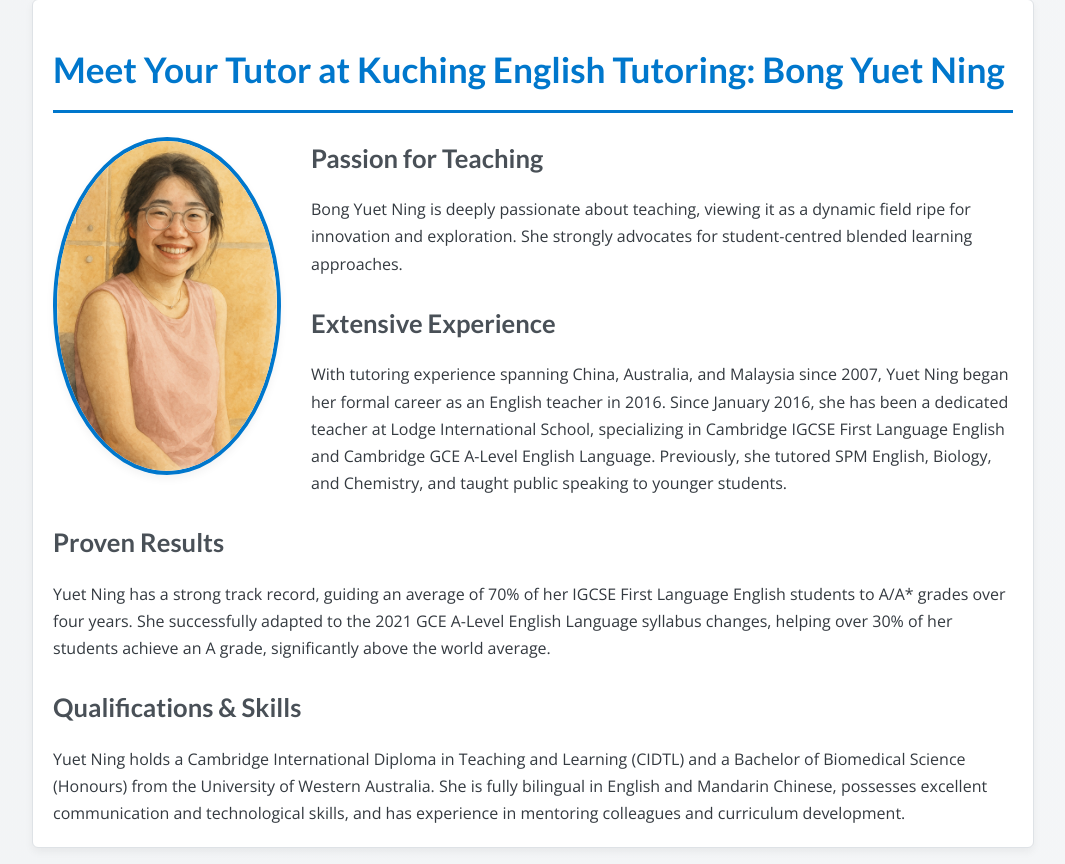
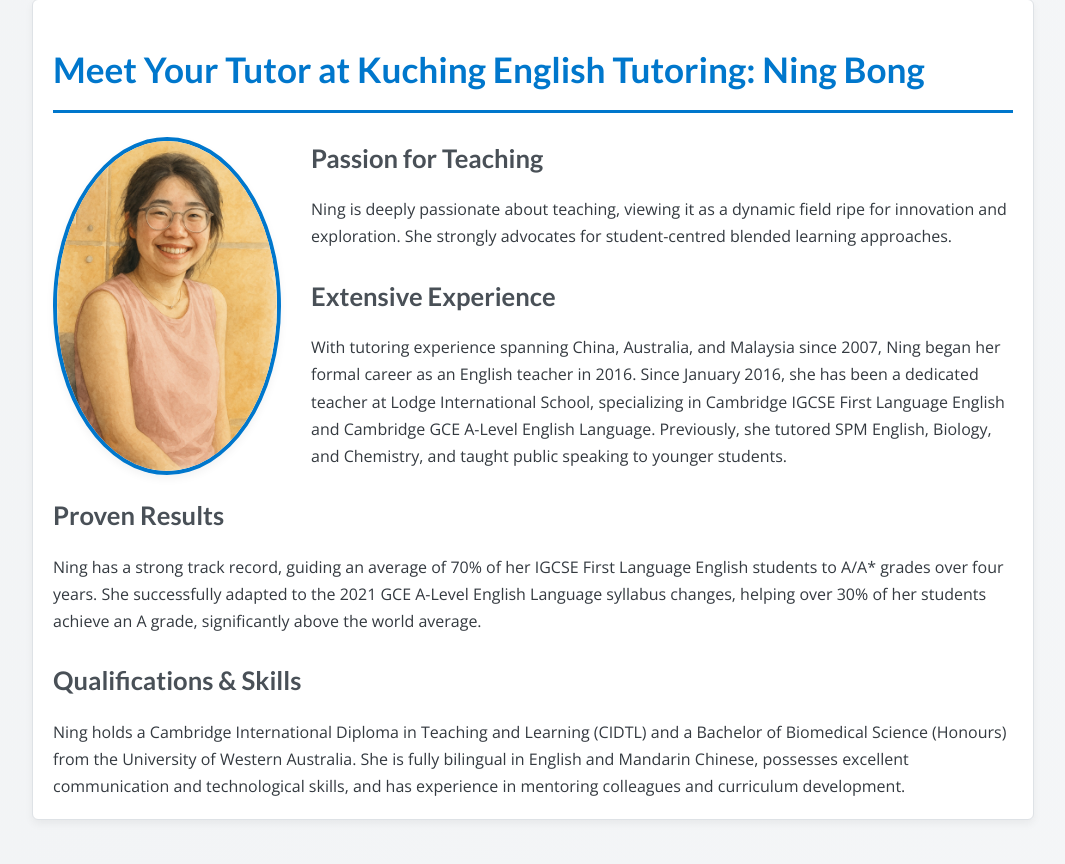
Before and after one commit to loongbong/EBB6484-website-project, a plain HTML site: page about.html in a window 1280 px wide. Shown: the part 216-1080 px from the top of the page, without its empty margins (107-1172 px from the left). Drawn offline with nearby package versions, Linux system fonts and the light colour scheme.

Commit message:
Update about.html

```diff
--- a/about.html
+++ b/about.html
@@ -24,21 +24,21 @@
 
     <main>
         <section id="about-tutor" class="container">
-            <h2>Meet Your Tutor at Kuching English Tutoring: Bong Yuet Ning</h2>
+            <h2>Meet Your Tutor at Kuching English Tutoring: Ning Bong</h2>
             <div class="tutor-profile">
                  <img src="images/tutor-photo.jpg" alt="Profile picture of Bong Yuet Ning, English Tutor" class="placeholder-image profile-pic">
                  <div>
                     <h3>Passion for Teaching</h3>
-                    <p>Bong Yuet Ning is deeply passionate about teaching, viewing it as a dynamic field ripe for innovation and exploration. She strongly advocates for student-centred blended learning approaches.</p>
+                    <p>Ning is deeply passionate about teaching, viewing it as a dynamic field ripe for innovation and exploration. She strongly advocates for student-centred blended learning approaches.</p>
 
                     <h3>Extensive Experience</h3>
-                    <p>With tutoring experience spanning China, Australia, and Malaysia since 2007, Yuet Ning began her formal career as an English teacher in 2016. Since January 2016, she has been a dedicated teacher at Lodge International School, specializing in Cambridge IGCSE First Language English and Cambridge GCE A-Level English Language. Previously, she tutored SPM English, Biology, and Chemistry, and taught public speaking to younger students.</p>
+                    <p>With tutoring experience spanning China, Australia, and Malaysia since 2007, Ning began her formal career as an English teacher in 2016. Since January 2016, she has been a dedicated teacher at Lodge International School, specializing in Cambridge IGCSE First Language English and Cambridge GCE A-Level English Language. Previously, she tutored SPM English, Biology, and Chemistry, and taught public speaking to younger students.</p>
 
                     <h3>Proven Results</h3>
-                    <p>Yuet Ning has a strong track record, guiding an average of 70% of her IGCSE First Language English students to A/A* grades over four years. She successfully adapted to the 2021 GCE A-Level English Language syllabus changes, helping over 30% of her students achieve an A grade, significantly above the world average.</p>
+                    <p>Ning has a strong track record, guiding an average of 70% of her IGCSE First Language English students to A/A* grades over four years. She successfully adapted to the 2021 GCE A-Level English Language syllabus changes, helping over 30% of her students achieve an A grade, significantly above the world average.</p>
 
                     <h3>Qualifications & Skills</h3>
-                    <p>Yuet Ning holds a Cambridge International Diploma in Teaching and Learning (CIDTL) and a Bachelor of Biomedical Science (Honours) from the University of Western Australia. She is fully bilingual in English and Mandarin Chinese, possesses excellent communication and technological skills, and has experience in mentoring colleagues and curriculum development.</p>
+                    <p>Ning holds a Cambridge International Diploma in Teaching and Learning (CIDTL) and a Bachelor of Biomedical Science (Honours) from the University of Western Australia. She is fully bilingual in English and Mandarin Chinese, possesses excellent communication and technological skills, and has experience in mentoring colleagues and curriculum development.</p>
                 </div>
             </div>
         </section>
```
